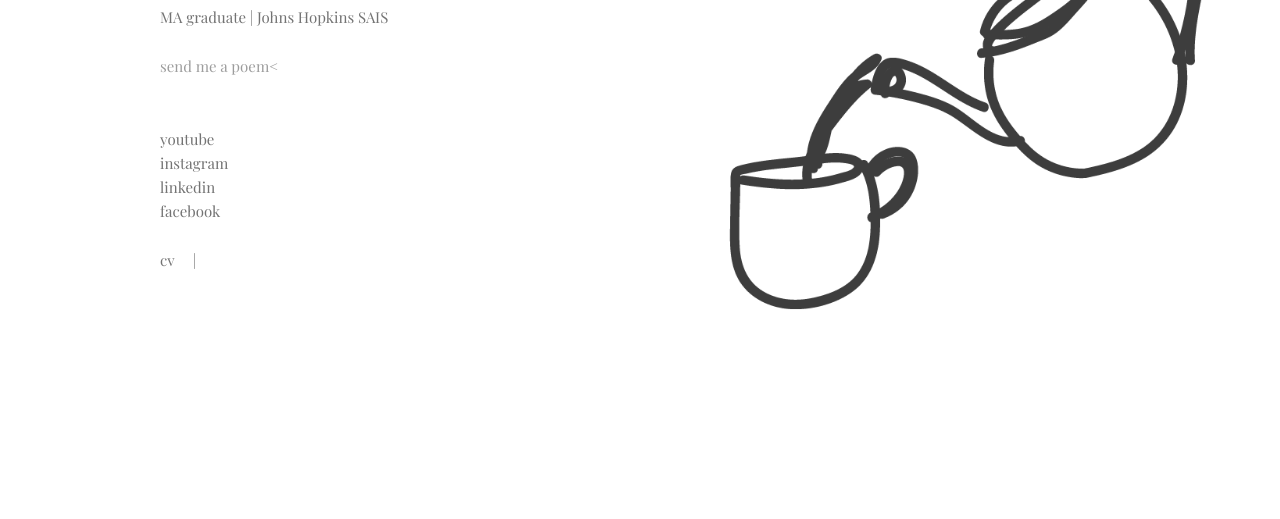
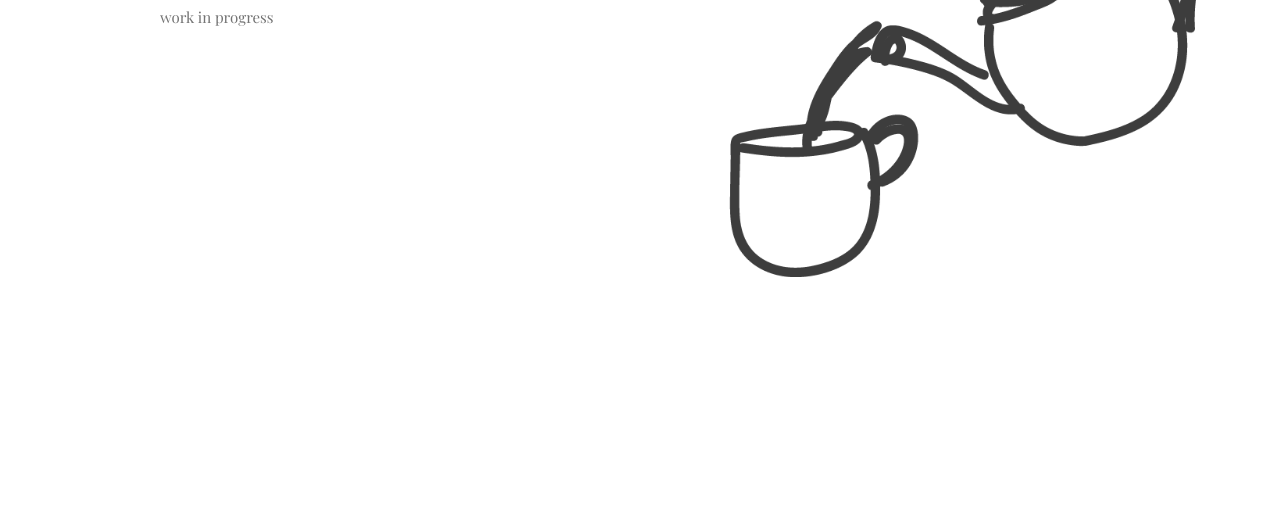
Before and after one commit to Shvagahb/shvagab.github.io, a plain HTML site: page index.html in a window 1280 px wide. Shown: the part 248-767 px from the top of the page. Drawn offline with nearby package versions, Linux system fonts and the light colour scheme.

Commit message:
deleshun

```diff
--- a/index.html
+++ b/index.html
@@ -38,9 +38,9 @@
         <h4>Bianca Idas.</h4>
       </div>
     </div>
-    <div class="row">
-      <p>MA graduate | Johns Hopkins SAIS</p><a class="padded"><p>send me a poem<</p></a><p>youtube<br>instagram</br>linkedin<br>facebook</br></p>
-        <a class="padded" href="https://drive.google.com/file/d/1lg0939YD8RrpVqfgwwygWPQ3pMocueP5/view?usp=sharing">cv </a><a class="padded">|</a>
+    <div class="row"> <p>work in progress</p>
+      <!--   <p>MA graduate | Johns Hopkins SAIS</p><a class="padded"><p>send me a poem<</p></a><p>youtube<br>instagram</br>linkedin<br>facebook</br></p>-->
+        <!--   <a class="padded" href="https://drive.google.com/file/d/1lg0939YD8RrpVqfgwwygWPQ3pMocueP5/view?usp=sharing">cv </a><a class="padded">|</a>-->
       <!-- <a class="padded" href="../shvagahb/blog.html"> blog</a><a class="padded">|</a><a class="padded">projects</a> -->
     </div>
   <!-- <div class="row" style="margin-top: 2%">
```
